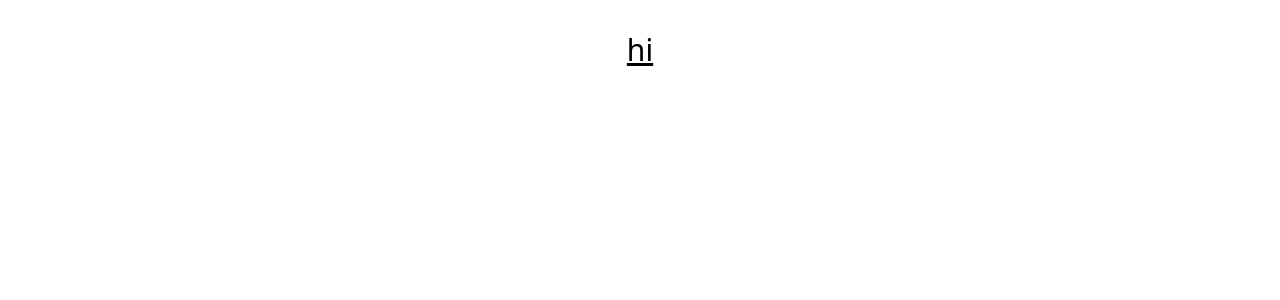
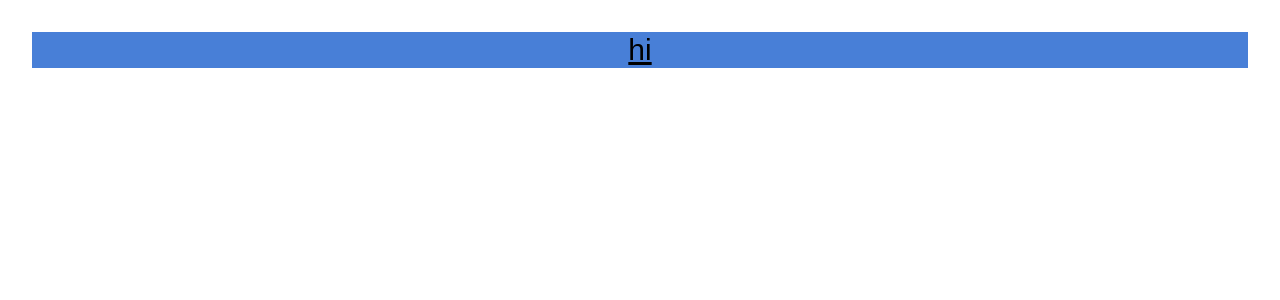
Before and after one commit to PDA-BillyBang/billybang-client, a React (Vite) app: page / in a window 1280 px wide. Shown: the top 300 px of the page. Built offline with nearby package versions, Linux system fonts and the light colour scheme.

Commit message:
feat : style theme color 추가

```diff
--- a/src/App.tsx
+++ b/src/App.tsx
@@ -5,7 +5,7 @@ function App() {
 
   return (
     <>
-      <div className="text-3xl underline">hi</div>
+      <div className="text-3xl underline bg-blue-2">hi</div>
     </>
   );
 }
--- a/tailwind.config.js
+++ b/tailwind.config.js
@@ -2,7 +2,40 @@
 module.exports = {
   content: ["./src/**/*.{js,jsx,ts,tsx,vue}", "./public/index.html"],
   theme: {
-    extend: {},
+    screens: {
+      sm: "480px",
+      md: "768px",
+      lg: "976px",
+      xl: "1440px",
+    },
+    colors: {
+      "red-1": "#EB0000",
+      "yellow-1": "#FFD600",
+      "black-1": "#000000",
+      "grey-1": "#828282",
+      "grey-2": "#BABABA",
+      "grey-3": "D9D9D9",
+      "grey-4": "#E6E6E6",
+      "grey-5": "F4F4F4",
+      "white-1": "#FFFFFF",
+      "blue-1": "#004CC7",
+      "blue-2": "#487FD7",
+      "blue-3": "#91AFFF",
+      "blue-4": "#DAE5F7",
+    },
+    fontFamily: {
+      sans: ["Graphik", "sans-serif"],
+      serif: ["Merriweather", "serif"],
+    },
+    extend: {
+      spacing: {
+        128: "32rem",
+        144: "36rem",
+      },
+      borderRadius: {
+        "4xl": "2rem",
+      },
+    },
   },
   plugins: [],
 };
```
